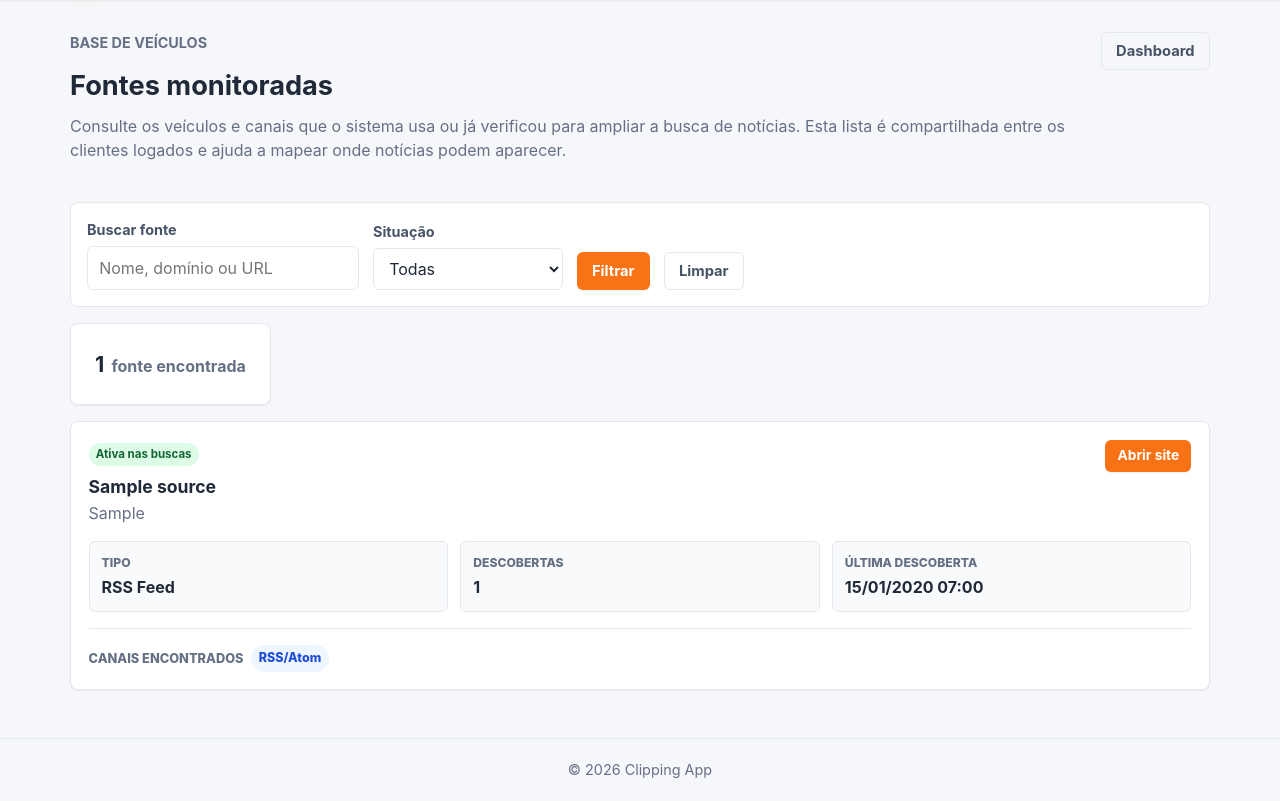
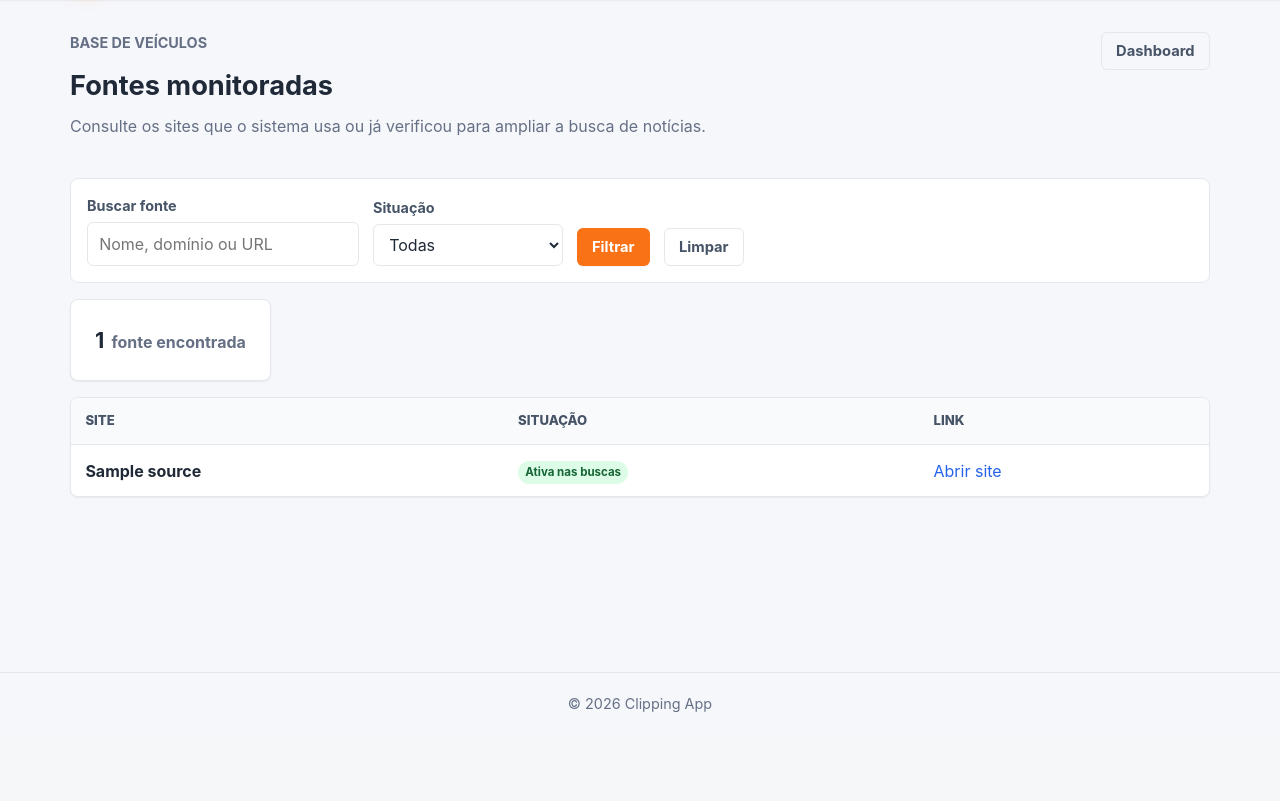
Before and after one commit to victorgdesouza/clipping, a Django app: page /fontes/ in a window 1280 px wide. Shown: the part 63-864 px from the top of the page. After the commit the page ends 775 px from the top, so only its background shows below. Run offline with Django 5.2, Linux system fonts and the light colour scheme; a user stored in the database is signed in; tables that the repository leaves empty hold one stand-in row (values such as "Sample post").

Commit message:
Simplifica lista de fontes monitoradas

```diff
--- a/core/static/newsclip/css/base.css
+++ b/core/static/newsclip/css/base.css
@@ -136,18 +136,9 @@ input:focus, select:focus, textarea:focus { border-color: var(--blue); outline:
 .source-directory-summary { display: inline-flex; align-items: baseline; gap: .45rem; margin-bottom: 1rem; }
 .source-directory-summary strong { color: var(--text); font-size: 1.35rem; }
 .source-directory-summary span { color: var(--muted); font-weight: 700; }
-.source-directory { display: grid; gap: 1rem; }
-.source-card { padding: 1.1rem; border: 1px solid var(--border); border-radius: var(--radius); background: var(--surface); box-shadow: var(--shadow-sm); }
-.source-card__main { display: flex; align-items: flex-start; justify-content: space-between; gap: 1rem; }
-.source-card__main h2 { margin: .6rem 0 .25rem; font-size: 1.1rem; }
-.source-card__main p { margin: 0; word-break: break-word; }
-.source-card__meta { display: grid; grid-template-columns: repeat(3, minmax(0, 1fr)); gap: .75rem; margin: 1rem 0 0; }
-.source-card__meta div { padding: .75rem; border: 1px solid var(--border); border-radius: var(--radius-sm); background: var(--surface-soft); }
-.source-card__meta dt { color: var(--muted); font-size: .76rem; font-weight: 800; text-transform: uppercase; }
-.source-card__meta dd { margin: .2rem 0 0; color: var(--text); font-weight: 700; }
-.source-endpoints { display: flex; align-items: center; flex-wrap: wrap; gap: .45rem; margin-top: 1rem; padding-top: 1rem; border-top: 1px solid var(--border); }
-.source-endpoints span { color: var(--muted); font-size: .8rem; font-weight: 800; text-transform: uppercase; }
-.source-endpoints a { display: inline-flex; padding: .24rem .5rem; border-radius: 999px; background: #eff6ff; color: #1d4ed8; font-size: .78rem; font-weight: 800; }
+.source-list { padding: 0; overflow: hidden; }
+.source-list table { border: 0; border-radius: 0; box-shadow: none; }
+.source-list td strong { color: var(--text); }
 .news-group { margin-bottom: 1rem; }
 .table-actions { justify-content: flex-end; margin-top: 1rem; }
 .is-hidden { display: none !important; }
@@ -220,4 +211,4 @@ canvas { max-width: 100%; }
 .landing-cta { margin-bottom: 1rem; padding: 2rem; border: 1px solid var(--border); border-radius: 8px; background: var(--text); color: #fff; }
 .landing-cta h2, .landing-cta p { color: #fff; }
 .landing-cta p { max-width: 680px; color: rgba(255,255,255,.74); }
-@media (max-width: 760px) { .app-header__inner, .page-header, .dashboard-header, .card-heading, .source-card__main { align-items: stretch; flex-direction: column; } .top-nav { justify-content: space-between; flex-wrap: wrap; } .app-main { padding: 1.25rem .9rem 2rem; } .filter-form, .form-actions, .card-actions, .report-list__item { align-items: stretch; flex-direction: column; } .filter-group, .button, button { width: 100%; } .form-grid, .two-column-layout, .benefit-grid, .steps-list, .outcome-grid, .coverage-summary, .source-card__meta { grid-template-columns: 1fr; } .landing-hero { min-height: auto; margin-top: -1.25rem; padding-top: 3.5rem; padding-bottom: 16rem; } .landing-hero__copy h1 { font-size: clamp(2rem, 10vw, 3.2rem); } .landing-hero__media { right: .9rem; bottom: 1rem; left: .9rem; width: auto; } .product-shot__side { display: none; } .product-shot__body { grid-template-columns: 1fr; min-height: 210px; } table { display: block; overflow-x: auto; white-space: nowrap; } }
+@media (max-width: 760px) { .app-header__inner, .page-header, .dashboard-header, .card-heading { align-items: stretch; flex-direction: column; } .top-nav { justify-content: space-between; flex-wrap: wrap; } .app-main { padding: 1.25rem .9rem 2rem; } .filter-form, .form-actions, .card-actions, .report-list__item { align-items: stretch; flex-direction: column; } .filter-group, .button, button { width: 100%; } .form-grid, .two-column-layout, .benefit-grid, .steps-list, .outcome-grid, .coverage-summary { grid-template-columns: 1fr; } .landing-hero { min-height: auto; margin-top: -1.25rem; padding-top: 3.5rem; padding-bottom: 16rem; } .landing-hero__copy h1 { font-size: clamp(2rem, 10vw, 3.2rem); } .landing-hero__media { right: .9rem; bottom: 1rem; left: .9rem; width: auto; } .product-shot__side { display: none; } .product-shot__body { grid-template-columns: 1fr; min-height: 210px; } table { display: block; overflow-x: auto; white-space: nowrap; } }
--- a/templates/newsclip/monitored_sources.html
+++ b/templates/newsclip/monitored_sources.html
@@ -8,8 +8,7 @@
     <p class="page-eyebrow">Base de veículos</p>
     <h1>Fontes monitoradas</h1>
     <p>
-      Consulte os veículos e canais que o sistema usa ou já verificou para ampliar a busca de notícias.
-      Esta lista é compartilhada entre os clientes logados e ajuda a mapear onde notícias podem aparecer.
+      Consulte os sites que o sistema usa ou já verificou para ampliar a busca de notícias.
     </p>
   </div>
   <a href="{% url 'dashboard' %}" class="button button-ghost">Dashboard</a>
@@ -38,47 +37,33 @@
 </div>
 
 {% if source_items %}
-  <div class="source-directory">
-    {% for item in source_items %}
-      <article class="source-card">
-        <div class="source-card__main">
-          <div>
-            <span class="quality-badge {{ item.status_class }}">{{ item.status_label }}</span>
-            <h2>{{ item.source.name }}</h2>
-            <p>{{ item.source.domain|default:item.source.url }}</p>
-          </div>
-          <a href="{{ item.source.url }}" target="_blank" rel="noopener noreferrer" class="button button-small">
-            Abrir site
-          </a>
-        </div>
-
-        <dl class="source-card__meta">
-          <div>
-            <dt>Tipo</dt>
-            <dd>{{ item.source.get_source_type_display }}</dd>
-          </div>
-          <div>
-            <dt>Descobertas</dt>
-            <dd>{{ item.source.discovery_count }}</dd>
-          </div>
-          <div>
-            <dt>Última descoberta</dt>
-            <dd>{{ item.source.last_discovered_at|date:"d/m/Y H:i"|default:"Não registrada" }}</dd>
-          </div>
-        </dl>
-
-        {% if item.endpoints %}
-          <div class="source-endpoints">
-            <span>Canais encontrados</span>
-            {% for endpoint in item.endpoints %}
-              <a href="{{ endpoint.url }}" target="_blank" rel="noopener noreferrer">
-                {{ endpoint.get_endpoint_type_display }}
+  <div class="source-list card">
+    <table>
+      <thead>
+        <tr>
+          <th>Site</th>
+          <th>Situação</th>
+          <th>Link</th>
+        </tr>
+      </thead>
+      <tbody>
+        {% for item in source_items %}
+          <tr>
+            <td>
+              <strong>{{ item.source.name }}</strong>
+            </td>
+            <td>
+              <span class="quality-badge {{ item.status_class }}">{{ item.status_label }}</span>
+            </td>
+            <td>
+              <a href="{{ item.source.url }}" target="_blank" rel="noopener noreferrer">
+                Abrir site
               </a>
-            {% endfor %}
-          </div>
-        {% endif %}
-      </article>
-    {% endfor %}
+            </td>
+          </tr>
+        {% endfor %}
+      </tbody>
+    </table>
   </div>
 {% else %}
   <div class="empty-state">
```
Also changed, not shown: newsclip/tests.py (+6 -1 lines).
